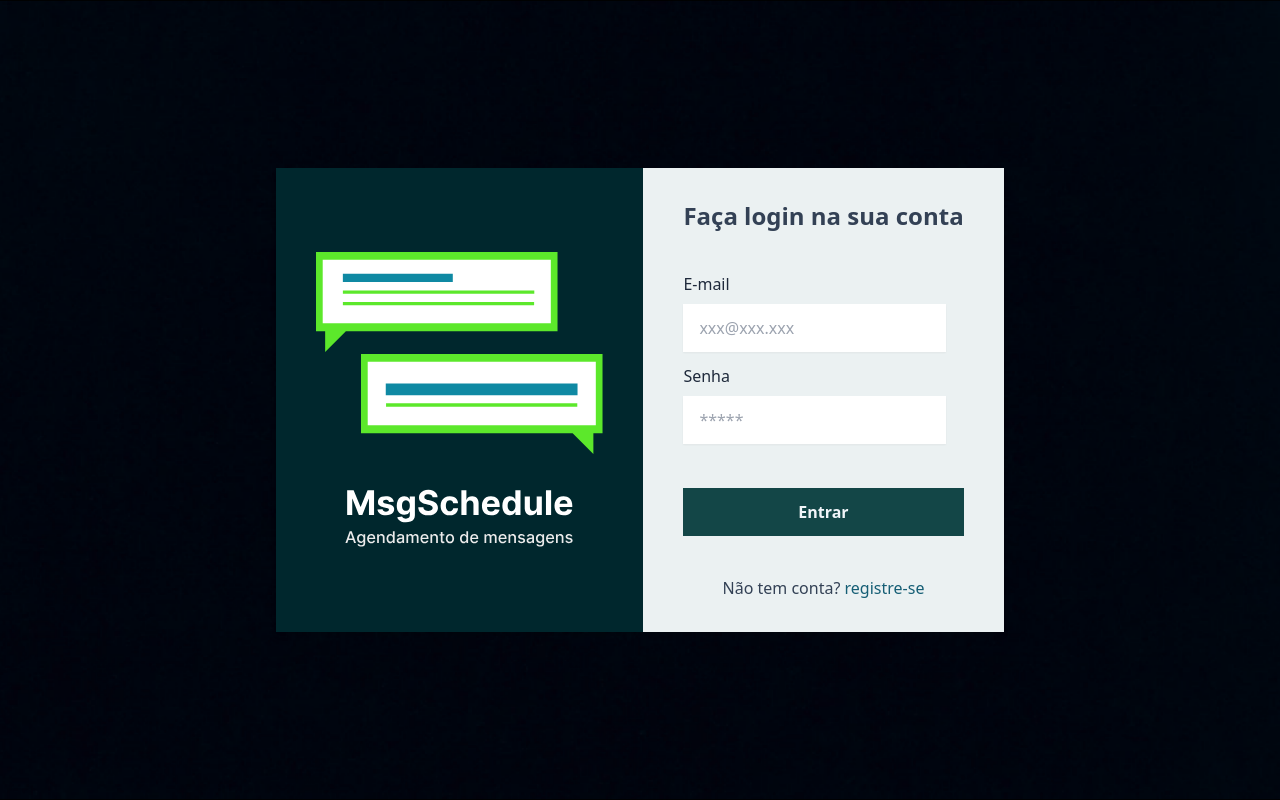
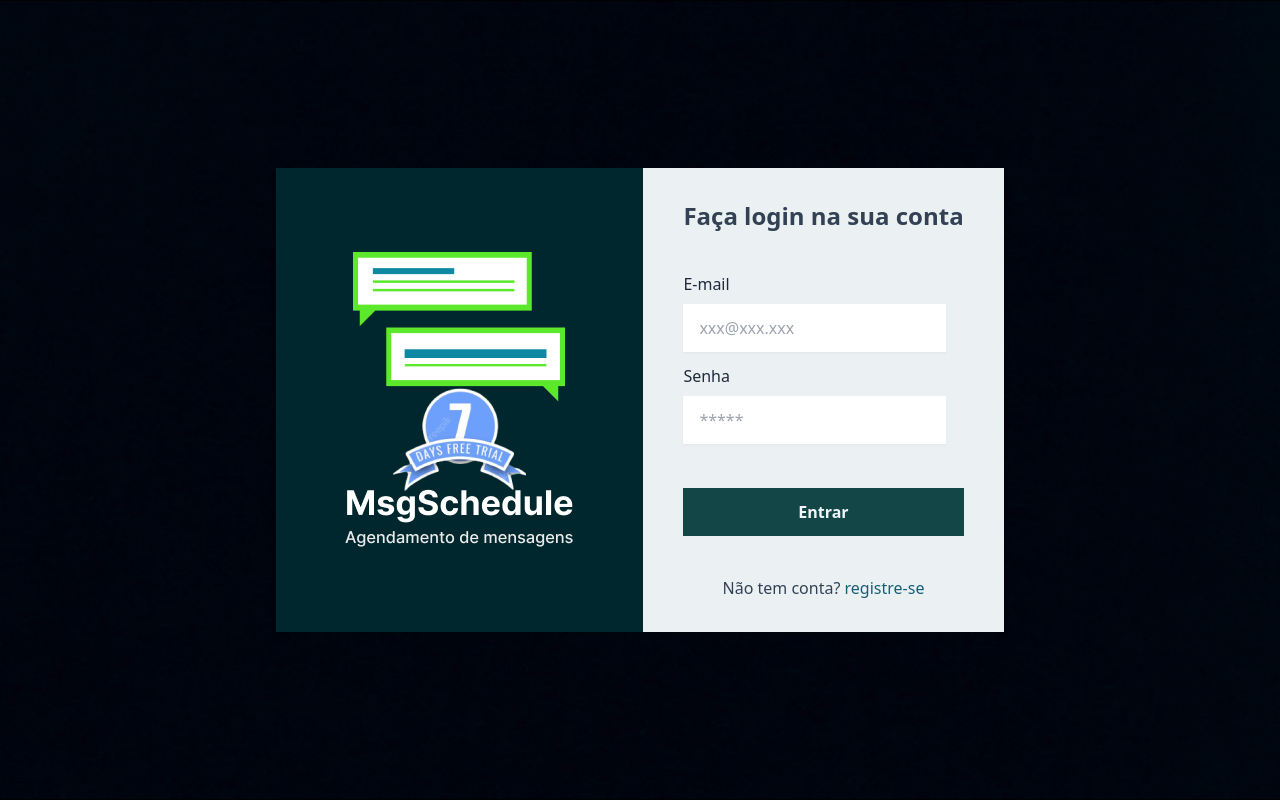
Before and after one commit to junplid/msg-schedule, a React (Vite) app: page / in a window 1280 px wide. Built offline with nearby package versions, Linux system fonts and the light colour scheme.

Commit message:
update image login

```diff
--- a/src/pages/login/index.tsx
+++ b/src/pages/login/index.tsx
@@ -21,7 +21,7 @@ export default function PageLogin() {
     <div className="min-h-screen px-4 flex items-center justify-center bg-image">
       <div className="flex bg-2 shadow-md">
         <img
-          src={"/mobile_message.svg"}
+          src={"/mobile_message.png"}
           alt="svg"
           className="md:block hidden img_message p-10"
         />
```
Also changed, not shown: public/mobile_message.png (added), public/mobile_message.svg (deleted).
